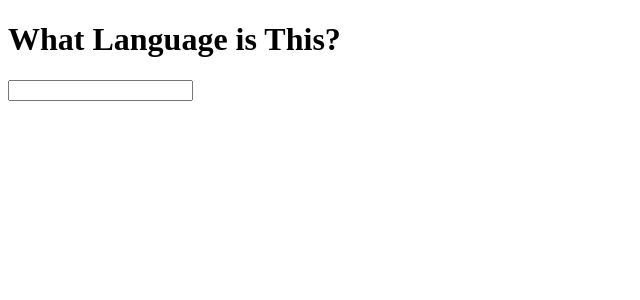
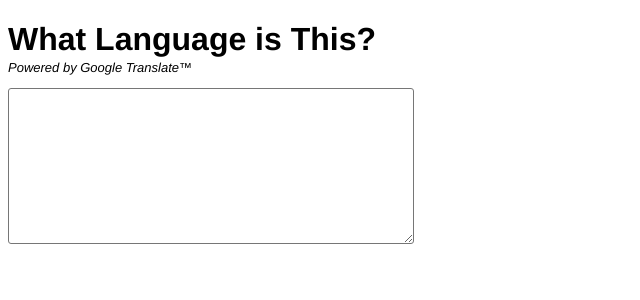
Before and after one commit to jraaaaanger/react-language-id, a React app: page / in a window 1280 px wide. Shown: the top 300 px of the page, without its empty margins (0-640 px from the left). Built offline with nearby package versions, Linux system fonts and the light colour scheme; the HTML template or start-up script is replaced by a standard one.

Commit message:
added new languages and removed key

```diff
--- a/src/components/App.js
+++ b/src/components/App.js
@@ -5,6 +5,7 @@ const App = props => {
   return (
     <div>
       <h1>What Language is This?</h1>
+      <p className="sponsor">Powered by Google Translate&trade;</p>
       <InputBox />
     </div>
   )
--- a/src/components/InputBox.js
+++ b/src/components/InputBox.js
@@ -1,10 +1,13 @@
 import React from 'react';
+
 
 var languageCodes = {
   'af': 'Afrikaans',
   'am': 'Amharic',
+  'hy': 'Armenian',
   'bg': 'Bulgarian',
   'ca': 'Catalan',
+  'co': 'Corsican',
   'zh': 'Chinese',
   'hr': 'Croatian',
   'cs': 'Czech',
@@ -12,21 +15,33 @@ var languageCodes = {
   'nl': 'Dutch',
   'en': 'English',
   'et': 'Estonian',
+  'eu': 'Basque',
+  'fa': 'Farsi',
   'fil': 'Filipino',
   'fi': 'Finnish',
+  'fy': 'Frisian',
   'fr': 'French',
   'de': 'German',
   'el': 'Greek',
+  'eo': 'Esperanto',
+  'ga': 'Irish Gaelic',
+  'haw': 'Hawaiian',
   'hi': 'Hindi',
+  'hmn': "Hmong",
   'hu': 'Hungarian',
   'id': 'Indonesian',
+  'ig': 'Igbo',
   'in': 'Indonesian',
+  'is': 'Icelandic',
   'it': 'Italian',
   'ja': 'Japanese',
+  'ka': 'Georgian',
   'ko': 'Korean',
   'lv': 'Latvian',
   'lt': 'Lithuanian',
+  'mi': 'Maori',
   'ms': 'Malay',
+  'mt': 'Maltese',
   'no': 'Norwegian',
   'pl': 'Polish',
   'pt': 'Portuguese',
@@ -38,9 +53,12 @@ var languageCodes = {
   'es': 'Spanish',
   'sw': 'Swahili',
   'sv': 'Swedish',
+  'tg': 'Tajik',
   'th': 'Thai',
   'tr': 'Turkish',
   'uk': 'Ukranian',
+  'vi': 'Vietnamese',
+  'cy': 'Welsh',
   'zu': 'Zulu'
 }
 
@@ -56,7 +74,7 @@ class InputBox extends React.Component {
 
   componentWillUpdate(nextProps, nextState) {
     let sourceText = encodeURI(this.state.inputText);
-    var source = 'https://www.googleapis.com/language/translate/v2/detect?key=KEY&q=' + sourceText;
+    var source = 'https://www.googleapis.com/language/translate/v2/detect?key=&q=' + sourceText;
     var that = this;
       $.ajax ({
         dataType: 'json',
@@ -70,7 +88,7 @@ class InputBox extends React.Component {
 
   onChange() {
     let updatedText = $('.text-box')[0].value;
-    if (updatedText == "") {
+    if (updatedText == "" || updatedText == " ") {
       this.setState({ inputText: null })
     } else {
       this.setState({ inputText: updatedText });
@@ -83,12 +101,12 @@ class InputBox extends React.Component {
     var sentence = "";
 
     if (language) {
-      sentence = "This is " + language;
+      sentence = "This is ";
     };
     return (
       <div>
-        <input className="text-box" type="text" onChange={this.onChange}></input>
-        <h4>{sentence}</h4>
+        <textarea className="text-box" type="text" onChange={this.onChange}></textarea>
+        <h4>{sentence}<span className='color'>{language}</span></h4>
       </div>
     );
   }
--- a/src/stylesheets/app.scss
+++ b/src/stylesheets/app.scss
@@ -1 +1,24 @@
 /* YOUR STYLING HERE */
+.text-box {
+  width: 400px;
+  height: 150px;
+  border-radius: 3px;
+}
+
+body {
+  font-family: Helvetica;
+}
+
+.color {
+  color: blue;
+}
+
+h1 {
+  margin-bottom: 2px;
+}
+
+.sponsor {
+  margin-top: 0;
+  font-style: italic;
+  font-size: 13px;
+}
```
Also changed, not shown: src/components/AJAXCalls.js (deleted, +0 -12 lines), env.js (added), 1 other file (tests, documents, lock files or other folders).
